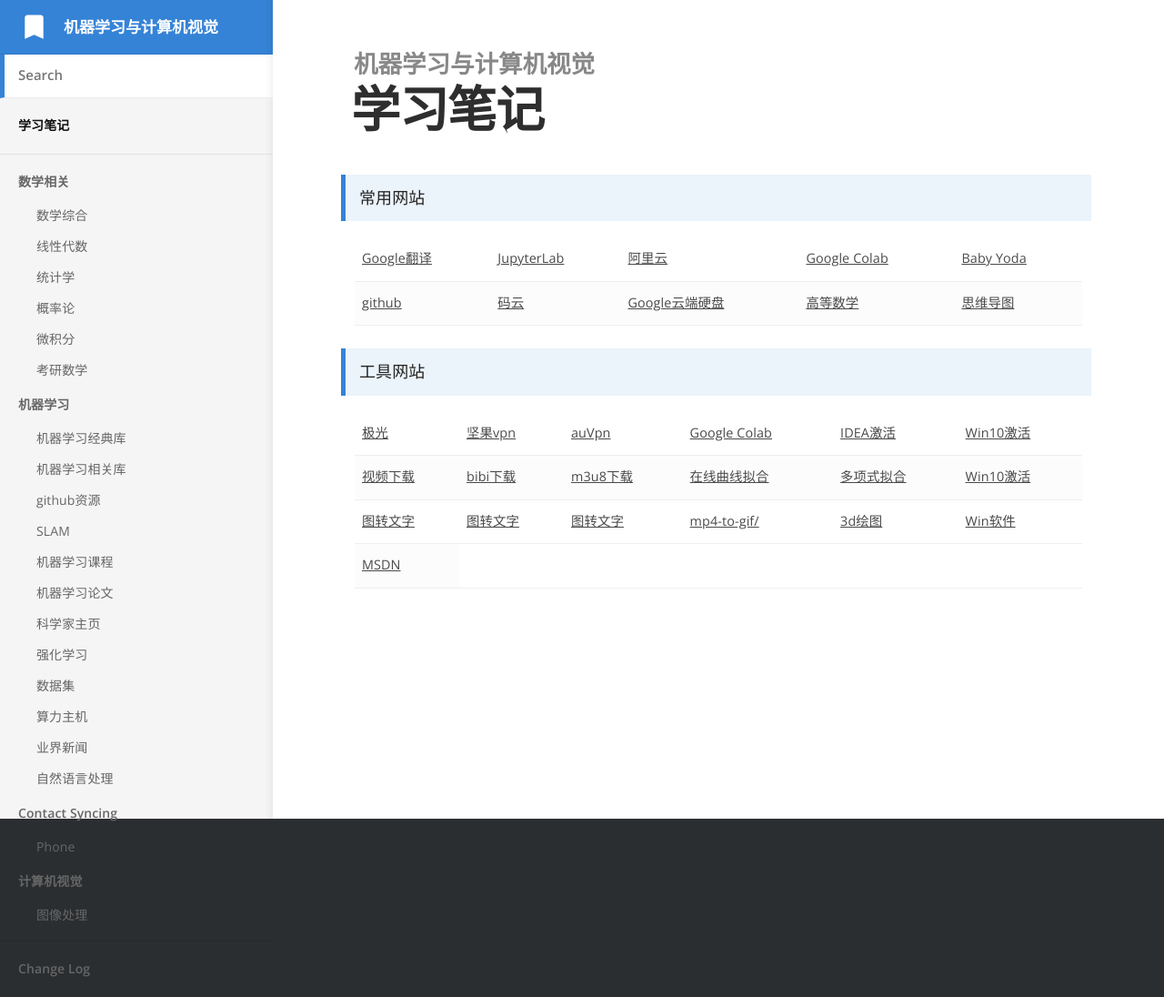
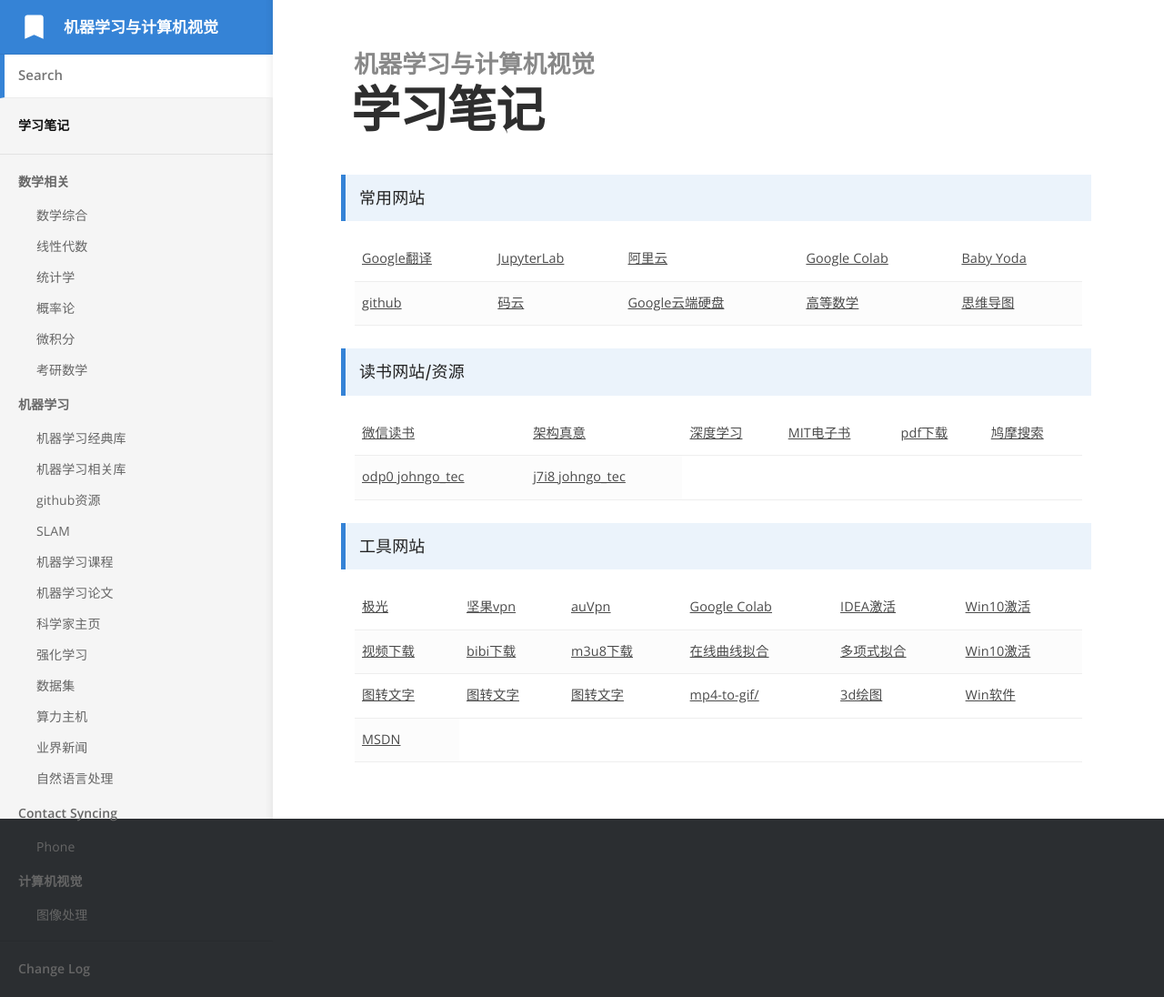
Before and after one commit to bashendixie/Machine_Learning_Notes, a Jekyll site: the page built from index.md, in a window 1280 px wide. Shown: the whole page at 91% size. Built offline with Jekyll 4.4.1, drawn with Linux system fonts in a browser that asks for light colours.

Commit message:
no message

```diff
--- a/index.md
+++ b/index.md
@@ -38,6 +38,40 @@
 			</td>
 			<td>
 				<a href="https://www.processon.com/" target="_blank">思维导图</a>
+			</td>
+		</tr>
+	</tbody>
+</table>
+
+> 读书网站/资源
+<table width="1033" style="font-size: 0.8em;">
+	<tbody>
+		<tr>
+			<td>
+				<a href="https://weread.qq.com/" target="_blank">微信读书</a>
+			</td>
+			<td>
+				<a href="https://e-m.jd.com/static/read/dist/index.html?ebookId=30727974&name=%E6%9E%B6%E6%9E%84%E7%9C%9F%E6%84%8F%EF%BC%9A%E4%BC%81%E4%B8%9A%E7%BA%A7%E5%BA%94%E7%94%A8%E6%9E%B6%E6%9E%84%E8%AE%BE%E8%AE%A1%E6%96%B9%E6%B3%95%E8%AE%BA%E4%B8%8E%E5%AE%9E%E8%B7%B5" target="_blank">架构真意</a>
+			</td>
+			<td>
+				<a href="https://e-m.jd.com/static/read/dist/index.html?ebookId=30468336&name=%E7%A5%9E%E7%BB%8F%E7%BD%91%E7%BB%9C%E4%B8%8E%E6%B7%B1%E5%BA%A6%E5%AD%A6%E4%B9%A0" target="_blank">深度学习</a>
+			</td>
+			<td>
+				<a href="https://mitpress.ublish.com/" target="_blank">MIT电子书</a>
+			</td>
+			<td>
+				<a href="http://www.java1234.com/a/javabook/javabase/" target="_blank">pdf下载</a>
+			</td>
+			<td>
+				<a href="https://www.jiumodiary.com/" target="_blank">鸠摩搜索</a>
+			</td>
+		</tr>
+		<tr>
+			<td>
+				<a href="https://pan.baidu.com/share/init?surl=oTJjTkxK0PuV2nRExq1wcA" target="_blank">odp0 johngo_tec</a>
+			</td>
+			<td>
+				<a href="https://pan.baidu.com/share/init?surl=hL5G14eiRp6WdK7iWlsuzw" target="_blank">j7i8 johngo_tec</a>
 			</td>
 		</tr>
 	</tbody>
@@ -113,6 +147,5 @@
 				<a href="https://msdn.itellyou.cn/" target="_blank">MSDN</a>
 			</td>
 		</tr>
-
 	</tbody>
 </table>
```
